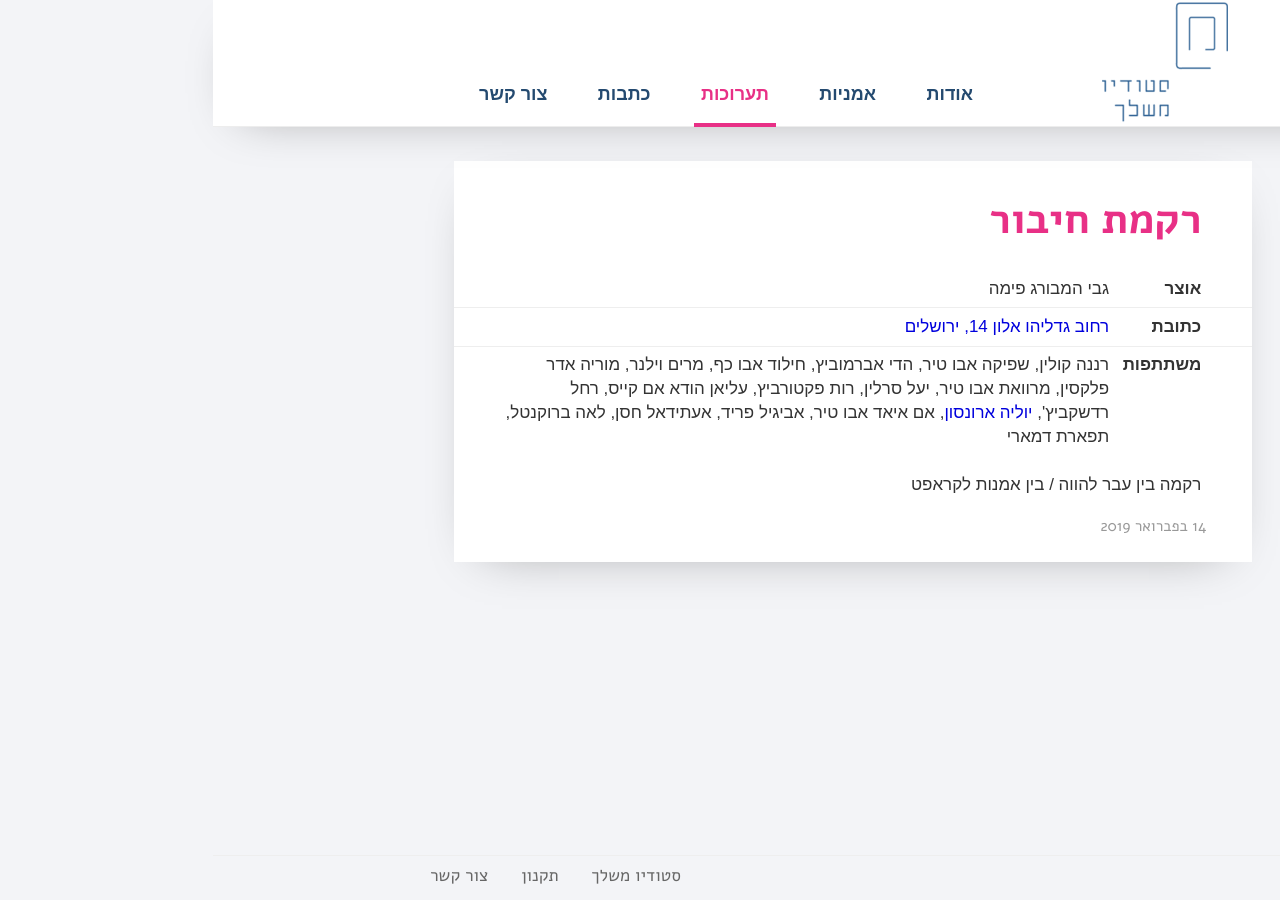
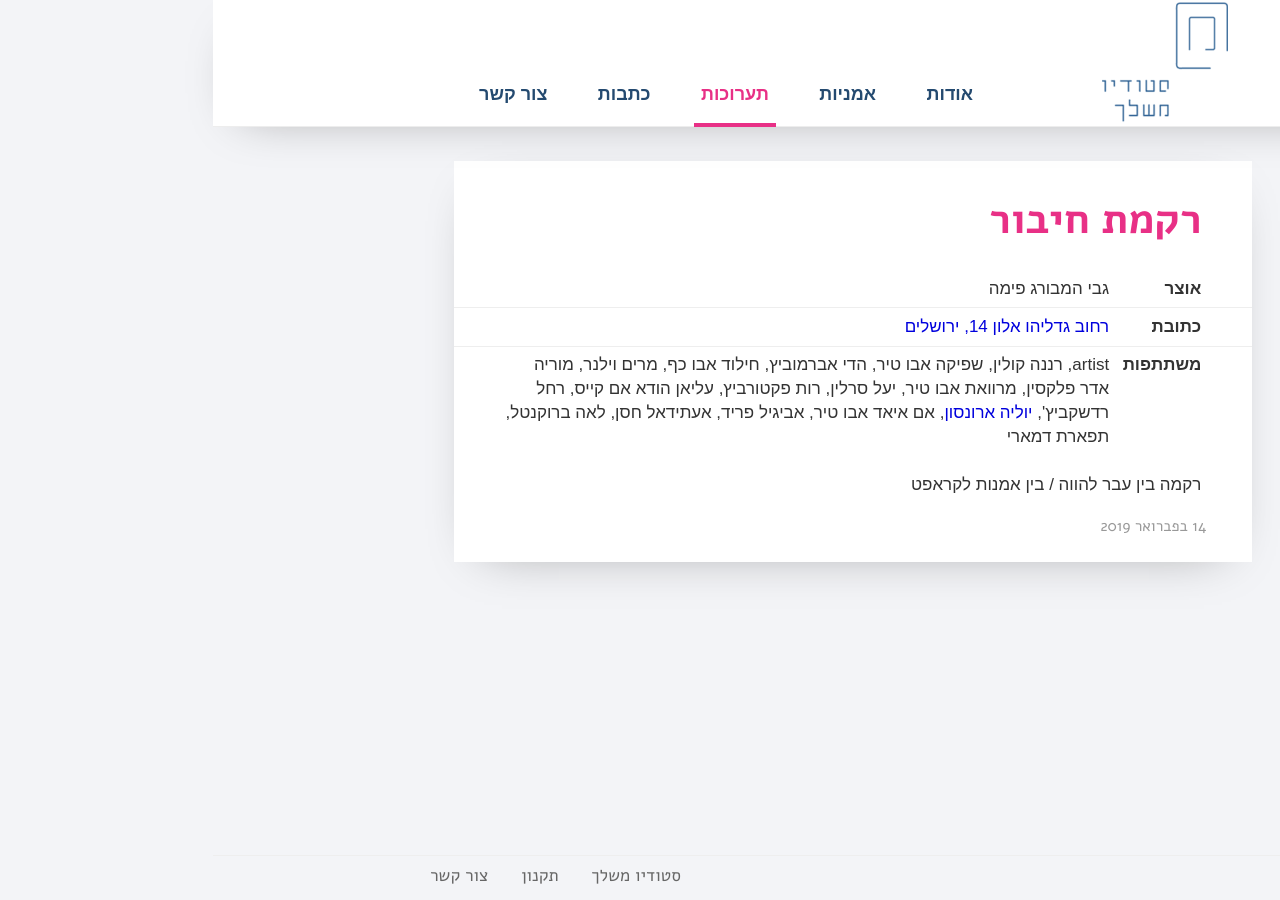
Before and after one commit to laukstein/studioofherown, a Jekyll site: the page built from _pages/exhibition/2019-02-14.md, in a window 1280 px wide. Built offline with Jekyll 4.4.1, drawn with Linux system fonts in a browser that asks for light colours.

Commit message:
Update 2019-02-14.md

```diff
--- a/_pages/exhibition/2019-02-14.md
+++ b/_pages/exhibition/2019-02-14.md
@@ -5,6 +5,7 @@
 curator: גבי המבורג פימה
 address: רחוב גדליהו אלון 14, ירושלים
 participators:
+- artist
 - רננה קולין
 - שפיקה אבו טיר
 - הדי אברמוביץ
```
